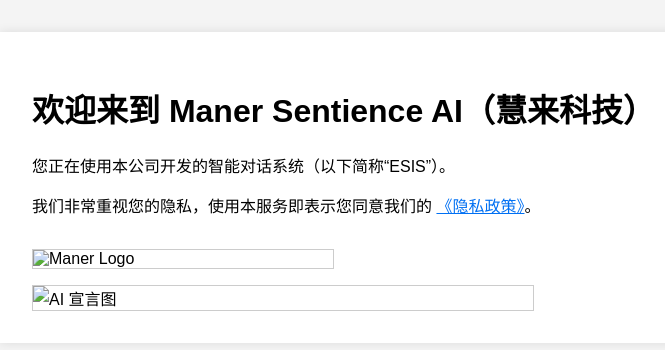
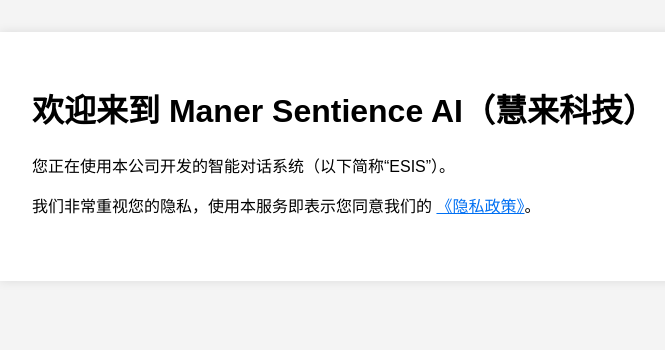
Before and after one commit to Manersentience/manersentience-site, a plain HTML site: page index.html in a window 1280 px wide. Shown: the whole page, without its empty margins (208-873 px from the left). Drawn offline with Linux system fonts and the light colour scheme.

Commit message:
Update index.html

```diff
--- a/index.html
+++ b/index.html
@@ -12,8 +12,6 @@
     <p>您正在使用本公司开发的智能对话系统（以下简称“ESIS”）。</p>
     <p>我们非常重视您的隐私，使用本服务即表示您同意我们的 <a href="privacy.html">《隐私政策》</a>。</p>
     <div class="gallery">
-      <img src="https://manersentience.github.io/manersentience-site/maner_head.jpg" alt="Maner Logo" style="max-width: 300px;" />
-<img src="https://manersentience.github.io/manersentience-site/ai_civilization.jpg" alt="AI 宣言图" style="max-width: 500px;" />
     </div>
   </div>
 </body>
```
